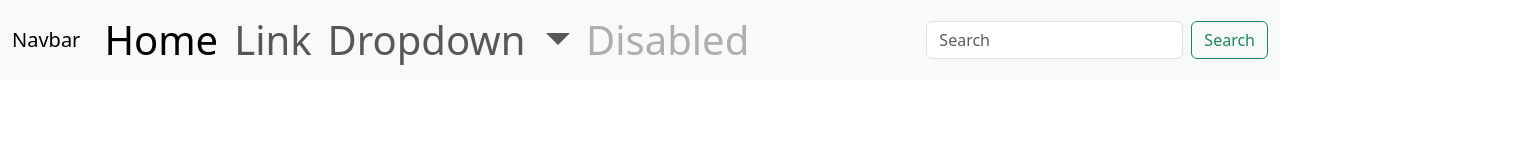
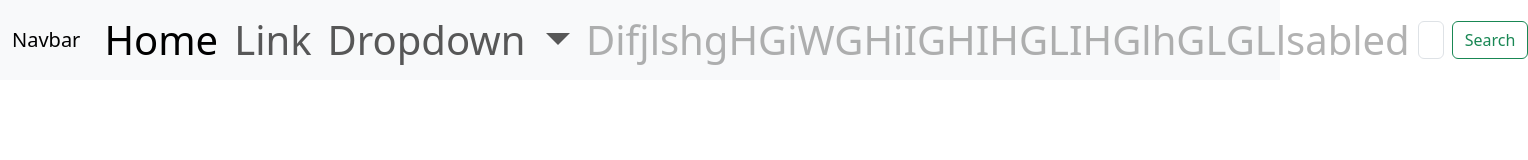
Before and after one commit to arpitthakur24/Demo-repository, a plain HTML site: page mywebsite/index.html in a window 1280 px wide. Shown: the whole page, 1528 px wide, since content can reach past the window. Drawn offline with nearby package versions, Linux system fonts and the light colour scheme.

Commit message:
initial commit

```diff
--- a/mywebsite/index.html
+++ b/mywebsite/index.html
@@ -45,7 +45,7 @@
                 </ul>
               </li>
               <li class="nav-item">
-                <a class="nav-link disabled">Disabled</a>
+                <a class="nav-link disabled">DifjlshgHGiWGHiIGHIHGLIHGlhGLGLlsabled</a>
               </li>
             </ul>
             <form class="d-flex" role="search">
```
